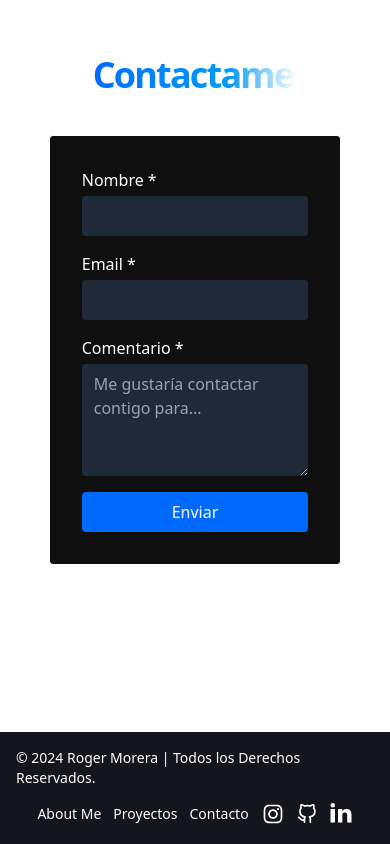
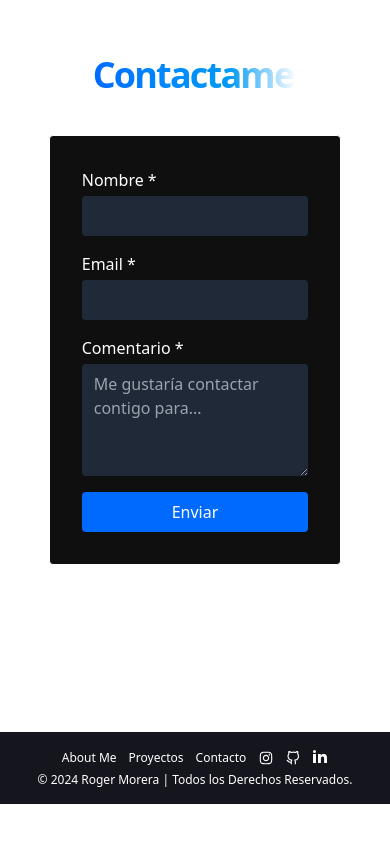
Before and after one commit to DruMoDev/miPortafolio, a React (Vite) app: page / in a window 390 px wide. Shown: the part 1693-2537 px from the top of the page. After the commit the page ends 2497 px from the top, so only its background shows below. Built offline with nearby package versions, Linux system fonts and the light colour scheme.

Commit message:
Footer styles improved

```diff
--- a/src/components/Footer.jsx
+++ b/src/components/Footer.jsx
@@ -2,13 +2,13 @@ import { Link } from "react-router-dom";
 
 const Footer = () => {
   return (
-    <footer className="bg-quinary text-white z-50 w-screen ">
-      <div className="w-full mx-auto max-w-screen-xl p-4 flex flex-col md:flex-row items-center justify-between container">
-        <span className="text-sm xl:text-base  sm:text-center dark:text-gray-400">
+    <footer className="bg-quinary text-white w-full">
+      <div className="w-full mx-auto py-4 flex flex-col-reverse md:flex-row items-center justify-between container gap-1">
+        <span className="text-xs xl:text-base text-center dark:text-gray-400">
           © {new Date().getFullYear().toString()} Roger Morera | Todos los
           Derechos Reservados.
         </span>
-        <ul className="flex flex-wrap items-center justify-center text-center gap-3 mt-3 text-sm xl:text-base font-medium  dark:text-gray-400 sm:mt-0">
+        <ul className="flex flex-wrap items-center justify-center text-center gap-3 xl:mt-3 text-xs xl:text-base font-medium  dark:text-gray-400 mt-0">
           <li>
             <Link to="/#aboutMe" className="hover:text-primary transition-all">
               About Me
@@ -31,7 +31,7 @@ const Footer = () => {
               <svg
                 viewBox="0 0 1024 1024"
                 fill="currentColor"
-                className="xl:w-7 w-6 h-full text-white hover:text-primary transition-all">
+                className="xl:w-7 w-4 h-full text-white hover:text-primary transition-all">
                 <path d="M512 306.9c-113.5 0-205.1 91.6-205.1 205.1S398.5 717.1 512 717.1 717.1 625.5 717.1 512 625.5 306.9 512 306.9zm0 338.4c-73.4 0-133.3-59.9-133.3-133.3S438.6 378.7 512 378.7 645.3 438.6 645.3 512 585.4 645.3 512 645.3zm213.5-394.6c-26.5 0-47.9 21.4-47.9 47.9s21.4 47.9 47.9 47.9 47.9-21.3 47.9-47.9a47.84 47.84 0 00-47.9-47.9zM911.8 512c0-55.2.5-109.9-2.6-165-3.1-64-17.7-120.8-64.5-167.6-46.9-46.9-103.6-61.4-167.6-64.5-55.2-3.1-109.9-2.6-165-2.6-55.2 0-109.9-.5-165 2.6-64 3.1-120.8 17.7-167.6 64.5C132.6 226.3 118.1 283 115 347c-3.1 55.2-2.6 109.9-2.6 165s-.5 109.9 2.6 165c3.1 64 17.7 120.8 64.5 167.6 46.9 46.9 103.6 61.4 167.6 64.5 55.2 3.1 109.9 2.6 165 2.6 55.2 0 109.9.5 165-2.6 64-3.1 120.8-17.7 167.6-64.5 46.9-46.9 61.4-103.6 64.5-167.6 3.2-55.1 2.6-109.8 2.6-165zm-88 235.8c-7.3 18.2-16.1 31.8-30.2 45.8-14.1 14.1-27.6 22.9-45.8 30.2C695.2 844.7 570.3 840 512 840c-58.3 0-183.3 4.7-235.9-16.1-18.2-7.3-31.8-16.1-45.8-30.2-14.1-14.1-22.9-27.6-30.2-45.8C179.3 695.2 184 570.3 184 512c0-58.3-4.7-183.3 16.1-235.9 7.3-18.2 16.1-31.8 30.2-45.8s27.6-22.9 45.8-30.2C328.7 179.3 453.7 184 512 184s183.3-4.7 235.9 16.1c18.2 7.3 31.8 16.1 45.8 30.2 14.1 14.1 22.9 27.6 30.2 45.8C844.7 328.7 840 453.7 840 512c0 58.3 4.7 183.2-16.2 235.8z" />
               </svg>
             </a>
@@ -45,7 +45,7 @@ const Footer = () => {
                 strokeLinejoin="round"
                 strokeWidth={2}
                 viewBox="0 0 24 24"
-                className="xl:w-6 w-5 h-full text-white hover:text-primary transition-all">
+                className="xl:w-6 w-3.5 text-white hover:text-primary transition-all">
                 <path d="M9 19c-5 1.5-5-2.5-7-3m14 6v-3.87a3.37 3.37 0 00-.94-2.61c3.14-.35 6.44-1.54 6.44-7A5.44 5.44 0 0020 4.77 5.07 5.07 0 0019.91 1S18.73.65 16 2.48a13.38 13.38 0 00-7 0C6.27.65 5.09 1 5.09 1A5.07 5.07 0 005 4.77a5.44 5.44 0 00-1.5 3.78c0 5.42 3.3 6.61 6.44 7A3.37 3.37 0 009 18.13V22" />
               </svg>
             </a>
@@ -55,7 +55,7 @@ const Footer = () => {
               <svg
                 viewBox="0 0 16 16"
                 fill="currentColor"
-                className="xl:w-7 w-6 h-full text-white hover:text-primary transition-all pb-1">
+                className="xl:w-7 w-4 text-white hover:text-primary transition-all pb-1">
                 <path
                   fill="currentColor"
                   d="M6 6h2.767v1.418h.04C9.192 6.727 10.134 6 11.539 6 14.46 6 15 7.818 15 10.183V15h-2.885v-4.27c0-1.018-.021-2.329-1.5-2.329-1.502 0-1.732 1.109-1.732 2.255V15H6V6zM1 6h3v9H1V6zM4 3.5a1.5 1.5 0 11-3.001-.001A1.5 1.5 0 014 3.5z"
```
